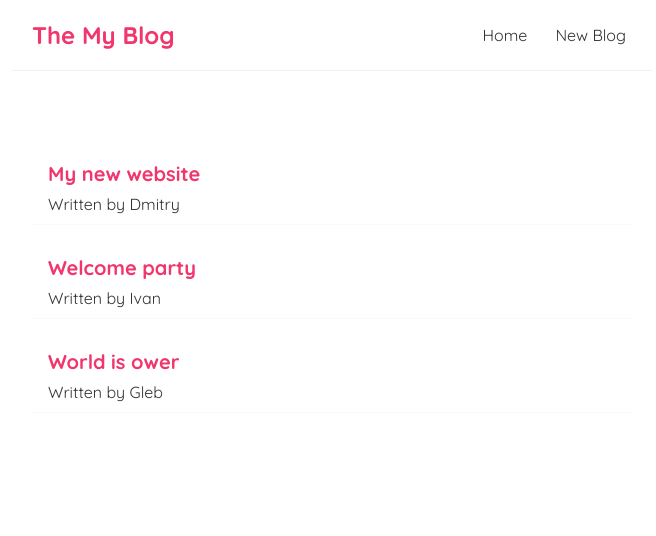
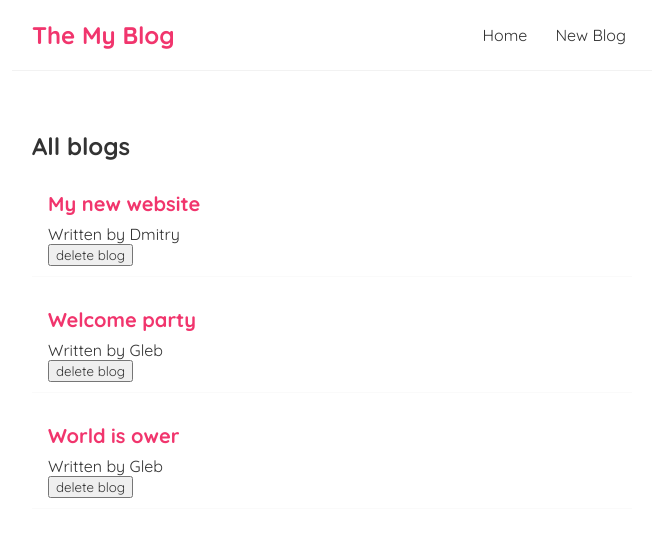
Before and after one commit to Siskinbird/my-blog, a React (Create React App) app: page / in a window 1280 px wide. Shown: the top 536 px of the page, without its empty margins (308-964 px from the left). Built offline with nearby package versions, Linux system fonts and the light colour scheme.

Commit message:
add: deleteBlog function

```diff
--- /dev/null
+++ b/src/components/BlogList/BlogList.js
@@ -0,0 +1,17 @@
+
+const BlogList = ({blogs, title, handleDelete}) => {
+
+    return (
+        <div className="blog-list">
+            <h2>{title}</h2>
+            {blogs.map((blog) => (
+                <div className="blog-preview" key={blog.id}>
+                    <h2>{blog.title}</h2>
+                    <p>Written by {blog.author}</p>
+                    <button onClick={() => handleDelete(blog.id)}>delete blog</button>
+                </div>
+            ))}
+        </div>
+    );
+}
+export default BlogList;
--- a/src/components/Home/Home.js
+++ b/src/components/Home/Home.js
@@ -1,19 +1,25 @@
 import {useState} from "react";
+import BlogList from "../BlogList/BlogList";
 
 const Home = () => {
     const [blogs, setBlogs] = useState([
         {title: 'My new website', body: 'lorem ipsum...', author: 'Dmitry', id: 1},
-        {title: 'Welcome party', body: 'lorem ipsum...', author: 'Ivan', id: 2},
+        {title: 'Welcome party', body: 'lorem ipsum...', author: 'Gleb', id: 2},
         {title: 'World is ower', body: 'lorem ipsum...', author: 'Gleb', id: 3}
-    ])
+    ]);
+
+    const handleDelete = (id) => {
+        const newBlogs = blogs.filter(blog => blog.id !== id);
+        setBlogs(newBlogs)
+    }
+
     return (
         <div className="home">
-            {blogs.map((blog) => (
-                <div className="blog-preview" key={blog.id}>
-                    <h2>{blog.title}</h2>
-                    <p>Written by {blog.author}</p>
-                </div>
-            ))}
+            <BlogList blogs={blogs}
+                      title='All blogs'
+                      handleDelete={handleDelete}/>
+            {/*<BlogList blogs={blogs.filter((blog) => blog.author === 'Gleb')}*/}
+            {/*          title='Gleb blog'/>*/}
         </div>
     );
 }
--- a/src/index.css
+++ b/src/index.css
@@ -39,6 +39,7 @@
   padding: 10px 16px;
   margin: 20px 0;
   border-bottom: 1px solid #fafafa;
+  cursor: pointer;
 }
 .blog-preview:hover {
   box-shadow: 1px 3px 5px rgba(0,0,0,0.1);
```
